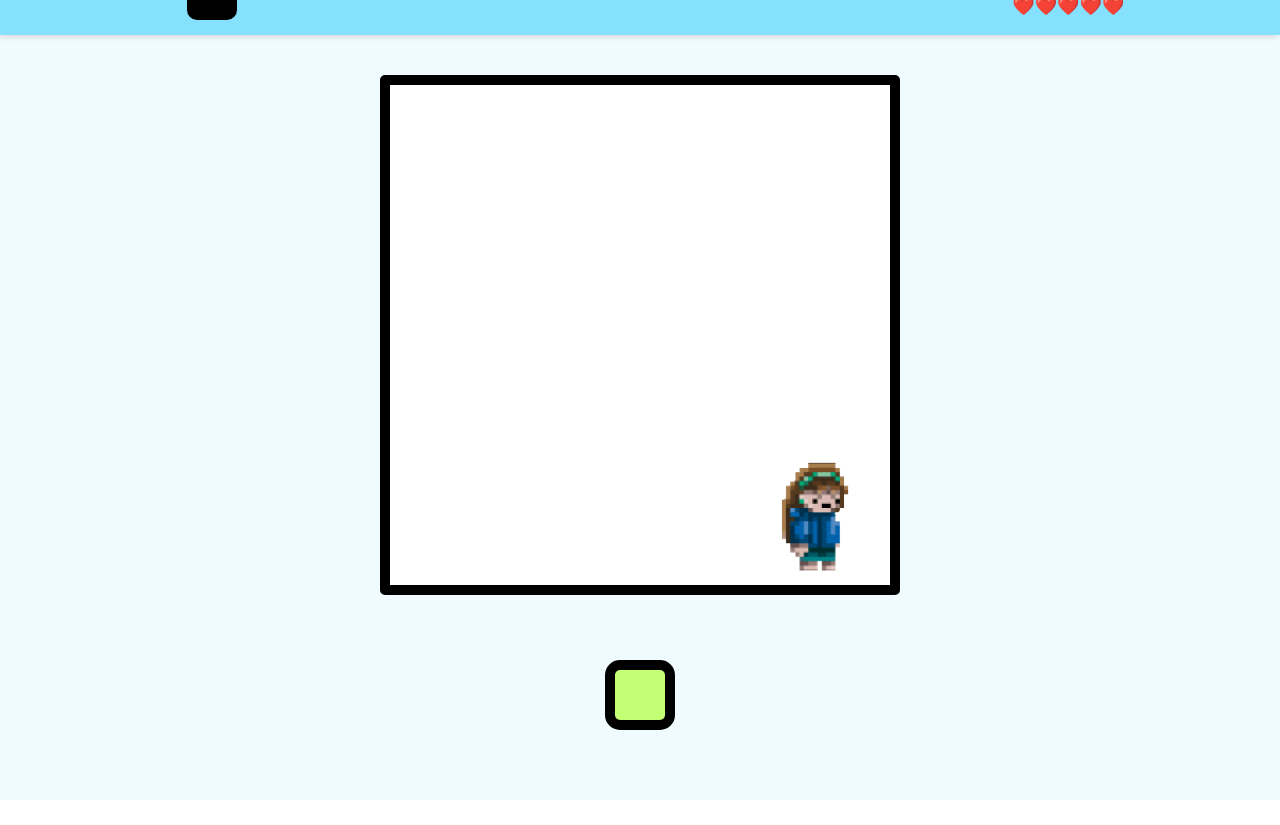
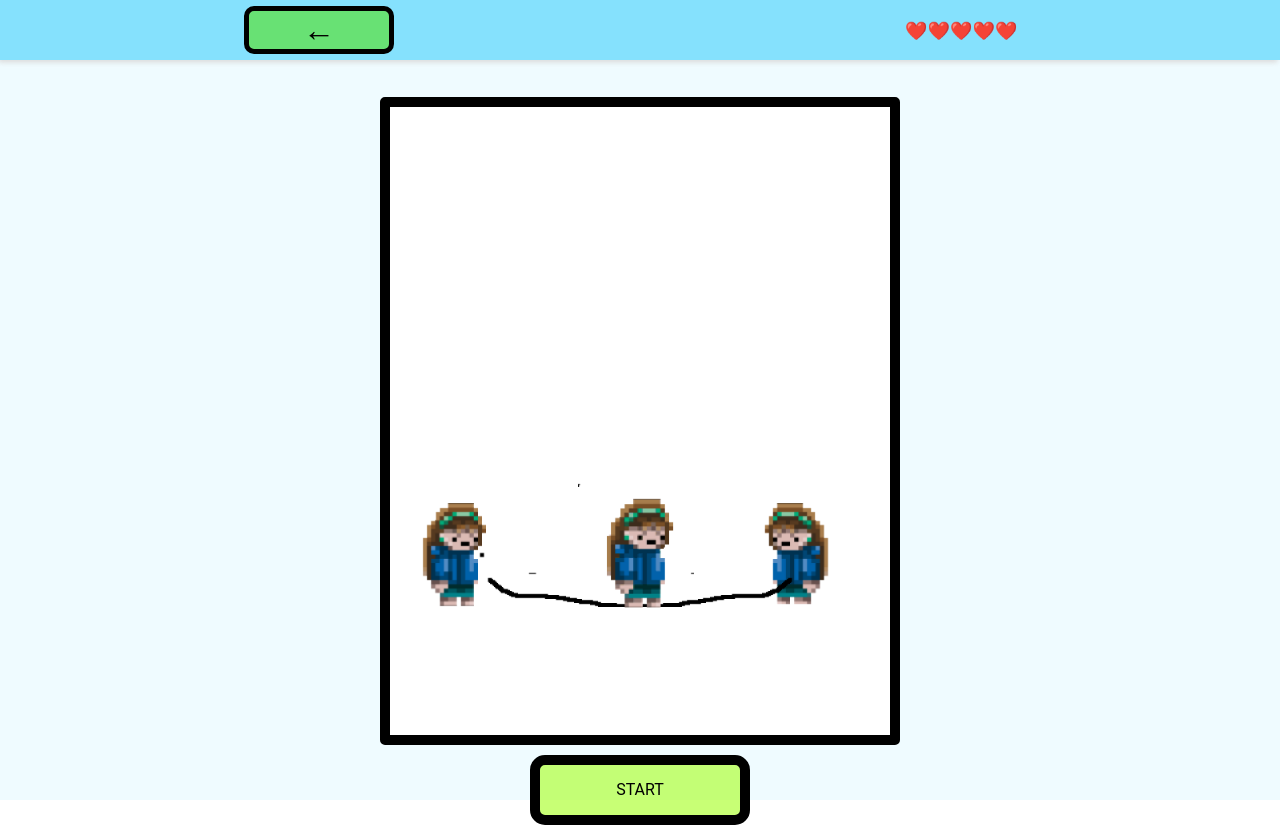
Before and after one commit to Miguel-Dias-112/EternalJump, a React (Vite) app: page /singleplayer/fase1 in a window 1280 px wide. Before the commit the page ends 800 px from the top, so only its background shows below. Built offline with nearby package versions, Linux system fonts and the light colour scheme.

Commit message:
ajustes visuais

```diff
--- a/src/Componentes/SingleplayerGame/FasesSelection/FaseSelection.css
+++ b/src/Componentes/SingleplayerGame/FasesSelection/FaseSelection.css
@@ -25,9 +25,10 @@
 }
 
 .seletorDeFase {
-    width: 300px;
-    height: 300px;
+    width: 50%;
+    max-width: 250px;
+    aspect-ratio: 1/1;
     border-radius: 5%;
-    border: 5px solid black;
+    border: 10px solid black;
     background-color: #00c3ff8e;
 }
--- a/src/Componentes/SingleplayerGame/Player/Player.css
+++ b/src/Componentes/SingleplayerGame/Player/Player.css
@@ -1,5 +1,7 @@
 .Player{
     position: relative;
+    float:left;
+
     width: 30%;
     max-width: 150px;
     -webkit-user-select: none; /* Safari */
@@ -7,12 +9,13 @@
     -ms-user-select: none; /* IE10+/Edge */
     user-select: none; /* Standard */
 
-    top:  98%;
+    top:  0%;
     left: 50%;
-    transform: translate(-50%, -100%); ;
+    transform: translate(-50%,calc(-100% - 0px)); ;
     animation: blink 0.8s linear ;
 }
 .Player img {
+
     width: 100%;
     height: 100%;
     mix-blend-mode: multiply;
@@ -40,5 +43,25 @@
 .Player img {
     width: 100%;
 }
+.Seguradoras {
+    float:right;
+    width: 100%;
+    -webkit-user-select: none; /* Safari */
+    -moz-user-select: none; /* Firefox */
+    -ms-user-select: none; /* IE10+/Edge */
+    user-select: none; /* Standard */
+
+    top:  0;
+    left: 50%;
+    animation: blink 0.8s linear ;
+}
+.Seguradoras img {
+    width: 100%;
+    height: 100%;
+    mix-blend-mode: multiply;
+    background: none;
+    background-size: cover;
+    background-position: center;
+}
 
 /* Define a animação */
--- a/src/Componentes/SingleplayerGame/Player/Player.jsx
+++ b/src/Componentes/SingleplayerGame/Player/Player.jsx
@@ -2,7 +2,8 @@ import { useId, useState } from 'react'
 import './Player.css'
 import sprite from '../../../Assets/dancing2.gif'
 import morre from '../../../Assets/caindo.gif'
-
+import seguradoras from '../../../Assets/2girls.png'
+import pulando from '../../../Assets/batecorda.gif'
 
 
 import React from 'react';
@@ -16,10 +17,19 @@ class Player extends React.Component {
 
   }
   dieonce = false;
-
+  baterCorda(){
+    let x = document.querySelector('#y')
+    x.innerHTML=''
+    p.innerHTML=''
+    let img2 = document.createElement('img')
+    img2.src = './'+pulando
+    x.appendChild(img2)
+  }
   animate(anim){
     let p =document.querySelector('#x')
-    p.innerHTML=''
+
+    p.innerHTML = ''
+
     let img = document.createElement('img')
     let url = "./.."+anim;
     let cleanUrl = url.split('?')[0];
@@ -75,6 +85,9 @@ class Player extends React.Component {
 
     return (
         <>
+        <div id='y' className='Seguradoras'>
+          <img src={seguradoras} alt="seguradoras" />
+        </div>
         <div id='x' className='Player'>
           <img >
 
--- a/src/Componentes/SingleplayerGame/SinglePlayer.css
+++ b/src/Componentes/SingleplayerGame/SinglePlayer.css
@@ -16,7 +16,7 @@
     align-content: center;
 
     background: #85e1fd21;
-    grid-template-rows: 60px 1fr;
+    grid-template-rows: 60px calc(100vh - 60px);
     grid-template-columns: 1fr;
 }
 .GameArea{
@@ -92,27 +92,30 @@
 .SinglePlayerGame header section h1{
     margin: 0%;
     padding: 0%;
+    gap: 5px;
     font-size: large;
     align-self: center;
     justify-self: flex-end;
 }
 .SinglePlayerGame header button{
     align-self: center;
-    max-width: 50px;
     grid-row: 1;
     grid-column: 1;
     mix-blend-mode: multiply;
-    width: 50%;
-    height: 50%;
+    width: 150px;
+    height: 80%;
     font-size: 2em;
-    padding: 10px;
     display: flex;
     justify-content: center;
     align-items: center;
-    background:     #000000;
     border-radius: 10px;
-    background: r;
-    border: none;
+    background: rgba(172, 255, 47, 0.664);
+    border: 5px solid black;
+    -webkit-user-select: none; /* Safari */
+    -moz-user-select: none; /* Firefox */
+    -ms-user-select: none; /* IE10+/Edge */
+    user-select: none; /* Standard */
+
 }
 .IndicadorVisual{
     width: 50px;
@@ -124,3 +127,7 @@
     justify-content: center;
     align-items: center;
 }
+ .longo{
+    width: 200px;
+
+}
--- a/src/Componentes/SingleplayerGame/SinglePlayer.jsx
+++ b/src/Componentes/SingleplayerGame/SinglePlayer.jsx
@@ -7,9 +7,15 @@ import getFase from '../../Data/Fases';
 import { FaseSelection } from './FasesSelection/FaseSelection.jsx';
 
 function IndicadorClique(props) {
-
+  if (props.longo === true) {
+    return (
+      <div style={{ visibility: props.visivel,  backgroundColor: props.cor }} onClick={props.click} className='IndicadorVisual longo'>
+        START
+      </div>
+    );
+  }
   return (
-    <div style={{ visibility: props.visivel, backgroundColor: props.cor }} onClick={props.click} className='IndicadorVisual'>
+    <div style={{ visibility: props.visivel,  backgroundColor: props.cor }} onClick={props.click} className='IndicadorVisual'>
     </div>
   );
 }
@@ -86,6 +92,8 @@ class SinglePlayerGame extends Component {
       let audio = document.getElementById('audio2');
       audio.play();
       this.setState({ start: true });
+      botao.innerHTML = ""
+      botao.classList.remove("longo")
     }
     if(botao.style.backgroundColor === 'lightcoral'){
       this.setState({acerto:false,vidas: this.state.vidas - 1, pula: true, visivel: ['hidden','hidden','hidden'] });
@@ -133,8 +141,6 @@ class SinglePlayerGame extends Component {
           <section>
           <button onClick={this.back}>←</button>
 
-          </section>
-          <section>
 
           </section>
           <section>
@@ -146,12 +152,13 @@ class SinglePlayerGame extends Component {
         <section className='GameArea'>
           <section className='Game'>
             <div className='GameBackground'></div>
+
             <Player pula={this.state.pula} vidas ={this.state.vidas} contador={this.state.contadorTempo} acerto={this.state.acerto}/>
 
           </section>
           <section className='GameControls'>
             <IndicadorClique click={this.click} cor={this.state.botoesColor[0]} visivel={this.state.botoesVisibility[0]} />
-            <IndicadorClique click={this.click} cor={this.state.botoesColor[1]} visivel={this.state.botoesVisibility[1]} />
+            <IndicadorClique  click={this.click} longo={true} cor={this.state.botoesColor[1]} visivel={this.state.botoesVisibility[1]} />
             <IndicadorClique click={this.click} cor={this.state.botoesColor[2]} visivel={this.state.botoesVisibility[2]} />
           </section>
         </section>
```
Also changed, not shown: src/Assets/2girls.png (added), src/Assets/batecorda.gif (added).
